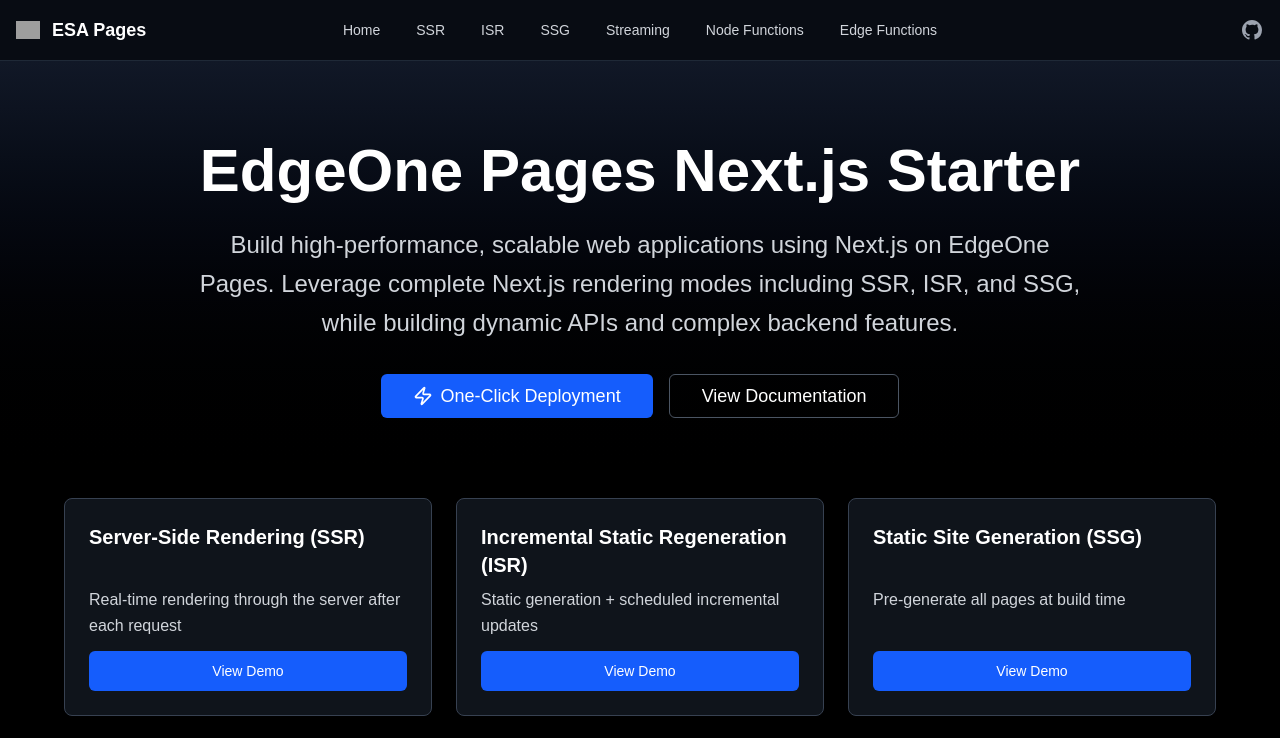
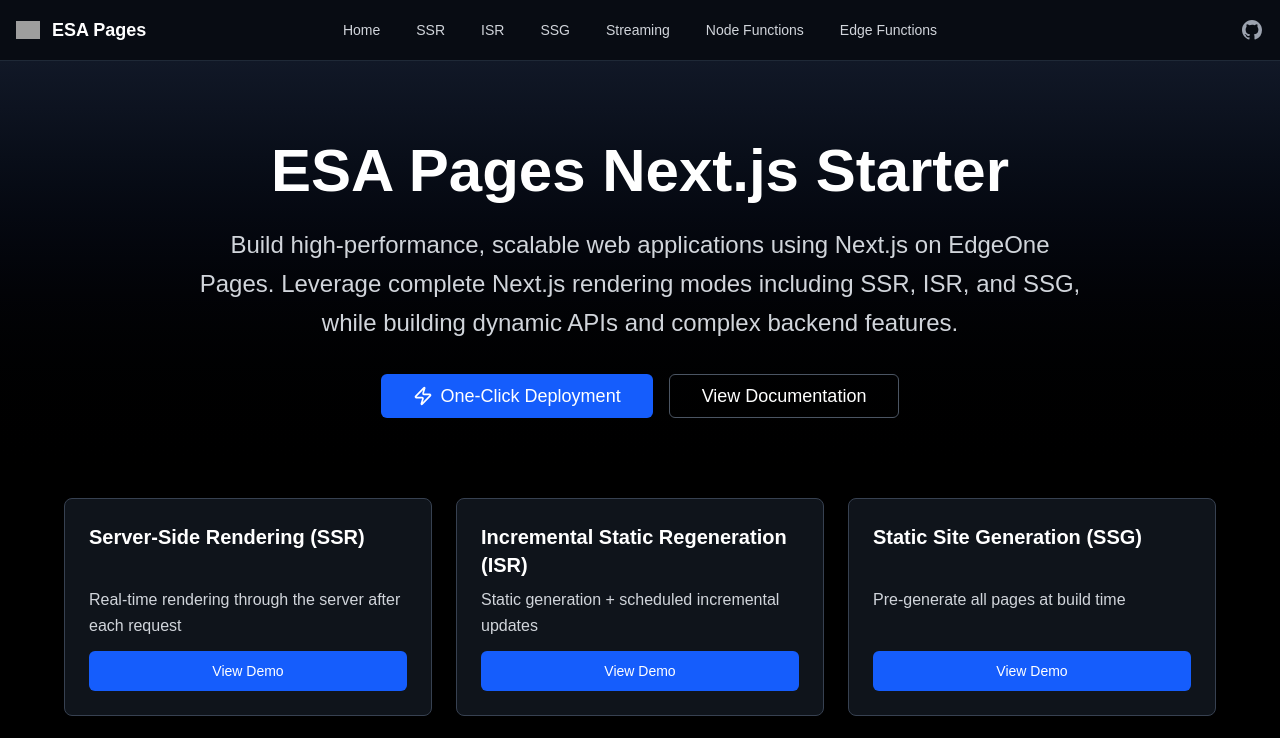
Before and after one commit to leer168/next-mix-render-template, a Next.js app: page / in a window 1280 px wide. Shown: the top 738 px of the page. Built offline with nearby package versions, Linux system fonts and the light colour scheme; grey boxes are pictures that could not be loaded.

Commit message:
Update Hero.tsx

```diff
--- a/src/components/Hero.tsx
+++ b/src/components/Hero.tsx
@@ -6,7 +6,7 @@
     <section className="w-full py-20 bg-gradient-to-b from-gray-900 to-black">
       <div className="container mx-auto px-4 text-center">
         <h1 className="text-5xl md:text-6xl font-bold text-white mb-6">
-          EdgeOne Pages Next.js Starter
+          ESA Pages Next.js Starter
         </h1>
         <p className="text-xl md:text-2xl text-gray-300 mb-8 max-w-4xl mx-auto leading-relaxed">
           Build high-performance, scalable web applications using Next.js on EdgeOne Pages. Leverage complete Next.js rendering modes including SSR, ISR, and SSG, while building dynamic APIs and complex backend features.        </p>
```
